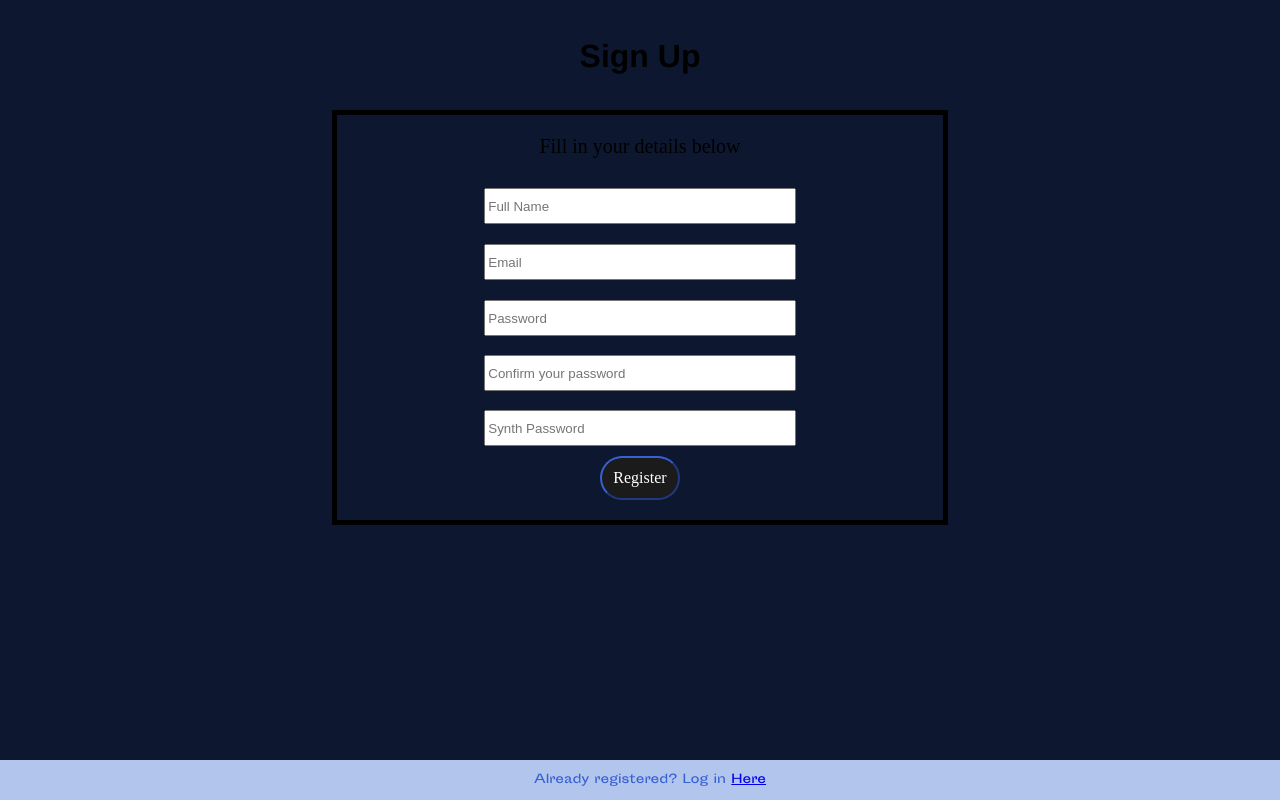
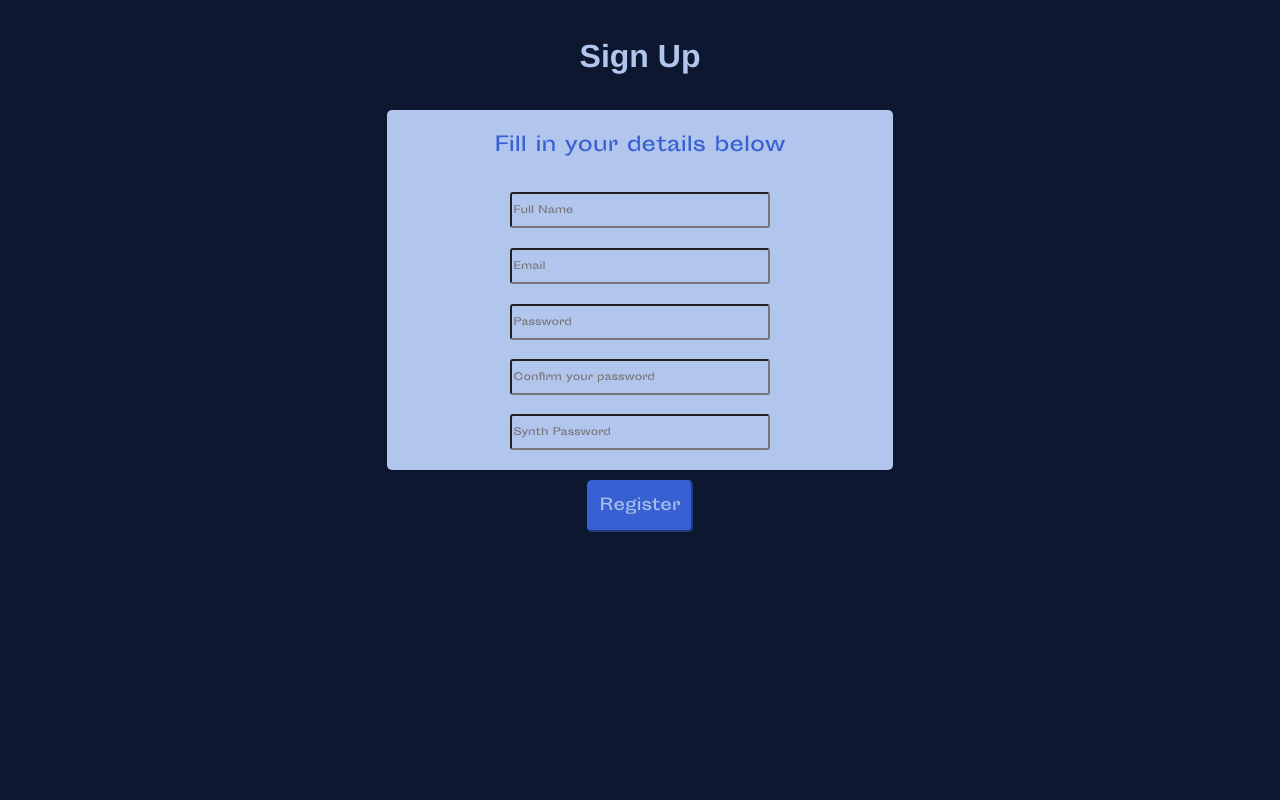
Before and after one commit to stamley/cloudwave, a Vue app: page /create-account in a window 1280 px wide. Built offline with nearby package versions, Linux system fonts and the light colour scheme; no server answers.

Commit message:
Create account view, and favicon

```diff
--- a/src/presenters/ProfilePresenter.vue
+++ b/src/presenters/ProfilePresenter.vue
@@ -46,9 +46,9 @@ button {
   font-family: "Sporting", Helvetica;
   font-size: 16px;
   border-radius: 5px;
-  background-color: rgb(178, 197, 237);
+  color: rgb(173, 192, 235);
   border-color: rgb(55, 96, 211);
-  color: rgb(55, 96, 211);
+  background-color: rgb(55, 96, 211);
 }
 
 </style>
--- a/src/views/CreateAccountView.vue
+++ b/src/views/CreateAccountView.vue
@@ -7,41 +7,44 @@
       <input
         type="text"
         placeholder="Full Name"
-        class="nameBox"
+        class="nameBox box"
         v-model="fullName"
       />
       <input
         type="email"
         placeholder="Email"
         required
-        class="mailBox"
+        class="mailBox box"
         v-model="email"
       />
       <input
         type="password"
         placeholder="Password"
-        class="passBox"
+        class="passBox box"
         v-model="password"
       />
       <input
         type="password"
         placeholder="Confirm your password"
-        class="ConpassBox"
+        class="ConpassBox box"
         v-model="confirmPassword"
       />
 
       <input
         type="Synth password"
         placeholder="Synth Password"
-        class="SyPassBox"
+        class="SyPassBox box"
       />
 
+
+    </div>
+    <div class="registerButton">
       <button class="register" @click="registerUser">Register</button>
-      <footer>
+    </div>
+    <!--<footer>
         Already registered? Log in
         <router-link to="/login">Here</router-link>
-      </footer>
-    </div>
+      </footer>-->
   </div>
 </template>
 <script>
@@ -106,6 +109,7 @@ export default {
   width: 80%;
   margin-right: auto;
   margin-left: auto;
+  color: rgb(178, 197, 237);
 }
 
 .title {
@@ -115,11 +119,15 @@ export default {
 }
 
 .signInBox {
-  width: 60%;
+  width: 50%;
   margin-right: auto;
   margin-left: auto;
   grid-area: signInBox;
   display: grid;
+  background-color: rgb(178, 197, 237);
+  color: rgb(55, 96, 211);
+  border-radius: 5px;
+
   grid-template-columns: auto;
   grid-template-rows: auto;
   grid-template-areas:
@@ -131,73 +139,68 @@ export default {
     "ConpassBox ConpassBox ConpassBox"
     "register register register"
     "SyPassBox SyPassBox SyPassBox";
-  border: solid 5px;
 }
 
 .signInText {
-  font-family: cursive;
+  font-family: "Sporting", Helvetica;
   font-size: 20px;
   grid-area: signInText;
 }
 
+input {
+  width: 100px;
+  background-color: rgb(178, 197, 237);
+  border-radius: 3px;
+  font-family: "Sporting", Helvetica;
+  font-size: 10px;
+}
+
+input:focus {
+  outline: none; /* to remove the default focus outline */
+  border-color: rgb(55, 96, 211);; /* change the border color */
+}
+
 /* Full name box */
-.nameBox {
+
+.box {
   width: 50%;
   height: 30px;
-  grid-area: nameBox;
   margin-right: auto;
   margin-left: auto;
   margin-top: 10px;
   margin-bottom: 10px;
 }
 
+.nameBox {
+  grid-area: nameBox;
+}
 .mailBox {
-  width: 50%;
-  height: 30px;
   grid-area: mailBox;
-  margin-right: auto;
-  margin-left: auto;
-  margin-top: 10px;
-  margin-bottom: 10px;
 }
 
 .passBox {
-  width: 50%;
-  height: 30px;
   grid-area: passBox;
-  margin-right: auto;
-  margin-left: auto;
-  margin-top: 10px;
-  margin-bottom: 10px;
 }
 
 .ConpassBox {
-  width: 50%;
-  height: 30px;
   grid-area: passBox;
-  margin-right: auto;
-  margin-left: auto;
   margin-top: 65px;
-  margin-bottom: 10px;
 }
 
 .SyPassBox {
-  width: 50%;
-  height: 30px;
   grid-area: passBox;
-  margin-right: auto;
-  margin-left: auto;
   margin-top: 120px;
-  margin-bottom: 10px;
+  margin-bottom: 20px;
 }
-.signInBox button {
+
+.registerButton {
+  margin-top: 10px;
+}
+
+button {
   width: fit-content;
   margin: auto;
-  border-radius: 60px;
-  background-color: rgb(27, 27, 27);
-  color: white;
   margin-bottom: 20px;
-  font-family: cursive;
   padding: 11px;
 }
 
--- a/src/views/LoginView.vue
+++ b/src/views/LoginView.vue
@@ -10,23 +10,28 @@
         class="passBox"
         v-model="password"
       />
+    </div>
+    <div class="accountButtons">
       <button class="login" @click="loginUser">Login</button>
       <button class="resPass">Reset password</button>
       <button class="register" @click="registerUser">Register</button>
     </div>
-    <img
+    <!--<img
       src="https://i.gifer.com/origin/0d/0d6cf5b4980702758a616a14bed86e3a_w200.gif"
       alt="clouds gif"
       class="clouds"
-    />
+    />-->
     <div class="noAccountBox">
-      <p>Do you not have an account?</p>
+      <!--<p>Do you not have an account?</p>
       <p>
         Quickly, click on the sad cloud to make an account and make him happy!
-      </p>
-      <a @click="registerUser"
-        ><img
-          src="https://media2.giphy.com/media/QBdwtKJMQ90euUGQ08/giphy.gif?cid=6c09b952yhzumvelezjr9cgfgkpp3ovbophw6hfo3owp1298&rid=giphy.gif&ct=s"
+      </p>-->
+      <p>Make this sad little cloud happy by making an account,</p>
+      <p> if you don't have one already</p>
+      <a @click="registerUser">
+        <!--src="https://media2.giphy.com/media/QBdwtKJMQ90euUGQ08/giphy.gif?cid=6c09b952yhzumvelezjr9cgfgkpp3ovbophw6hfo3owp1298&rid=giphy.gif&ct=s"-->
+        <img
+          src="../assets/blue-cloud-transparent.png"
           alt="sad cloud"
           class="sadCloud"
       /></a>
@@ -71,7 +76,9 @@ export default {
 </script>
 
 <style scoped>
+
 .container {
+  font-family: "Sporting", Helvetica;
   display: grid;
   grid-template-columns: auto;
   grid-template-rows: auto;
@@ -81,6 +88,7 @@ export default {
   width: 65%;
   margin-right: auto;
   margin-left: auto;
+  color: rgb(178, 197, 237);
 }
 
 .title {
@@ -91,8 +99,11 @@ export default {
 
 .signInBox {
   width: 40%;
+  background-color: rgb(178, 197, 237);
+  color: rgb(55, 96, 211);
   margin-right: auto;
   margin-left: auto;
+  margin-bottom: 10px;
   grid-area: signInBox;
   display: grid;
   grid-template-columns: auto;
@@ -102,13 +113,34 @@ export default {
     "mailBox mailBox mailBox"
     "passBox passBox passBox"
     "register resPass login";
-  border: solid 1px;
 }
 
+.accountButtons {
+  width: auto;
+  display: flex;
+  margin-right: auto;
+  margin-left: auto;
+  padding: 4px;
+}
+
+
 .signInText {
-  font-family: cursive;
+  font-family: "Sporting", Helvetica;
   font-size: 20px;
   grid-area: signInText;
+}
+
+input {
+  width: 100px;
+  background-color: rgb(178, 197, 237);
+  border-radius: 3px;
+  font-family: "Sporting", Helvetica;
+  font-size: 10px;
+}
+
+input:focus {
+  outline: none; /* to remove the default focus outline */
+  border-color: rgb(55, 96, 211);; /* change the border color */
 }
 
 .mailBox {
@@ -129,15 +161,9 @@ export default {
   margin-bottom: 20px;
 }
 
-/*.signInBox button {
-  width: fit-content;
-  border-radius: 50px;
-  background-color: rgb(27, 27, 27);
-  color: white;
-  margin-bottom: 20px;
-  font-family: cursive;
-  padding: 13px;
-}*/
+button {
+  padding: 10px;
+}
 
 .register {
   grid-area: register;
@@ -155,8 +181,8 @@ export default {
   margin-right: auto;
 }
 
-.signInBox button:active {
-  background-color: black;
+button:active {
+  background-color: rgb(13, 24, 48);
 }
 
 .clouds {
@@ -167,15 +193,16 @@ export default {
 }
 
 .noAccountBox {
-  font-family: cursive;
+  font-family: "Sporting", Helvetica;
   width: 50%;
   margin-right: auto;
   margin-left: auto;
   margin-top: 20px;
+  font-size: 13px;
 }
 
 .sadCloud {
-  width: 30%;
+  width: 40%;
   margin-right: auto;
   margin-left: auto;
 }
--- a/src/views/ProfileboxView.vue
+++ b/src/views/ProfileboxView.vue
@@ -163,7 +163,7 @@ input {
   margin-left: 6px;
   width: 100px;
   background-color: rgb(178, 197, 237);
-  border-radius: 5px;
+  border-radius: 3px;
   font-family: "Sporting", Helvetica;
   font-size: 10px;
 }
--- a/src/views/TopButtonsView.vue
+++ b/src/views/TopButtonsView.vue
@@ -1,4 +1,5 @@
 <template>
+    <!--<image src="../assets/sinewavelonger.png"/>-->
     <div class="container">
         <div class="imgDiv">
             <img src="../assets/logo.png" alt="icon">
@@ -17,6 +18,8 @@
 <style scoped>
 
 .container{
+    /*background-image: url(../assets/sinewavelonger.png);
+    background-repeat: no-repeat;*/
     width: 65%;
     margin-right: auto;
     margin-left: auto;
@@ -57,8 +60,8 @@
     border-radius: 10px;
     margin: 30px;
     font-family: "Sporting", Helvetica;
-    background-color: rgb(178, 197, 237);
-    color: rgb(55, 96, 211);
+    color: rgb(178, 197, 237);
+    background-color: rgb(55, 96, 211);
 }
 
 .deleteButton{
```
Also changed, not shown: src/assets/blue-cloud-transparent.png (added), 1 other file (tests, documents, lock files or other folders).
